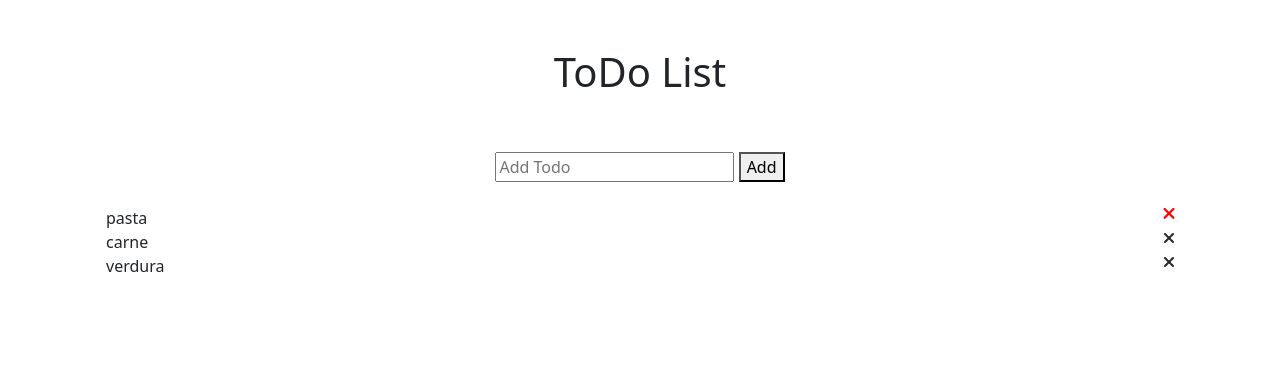
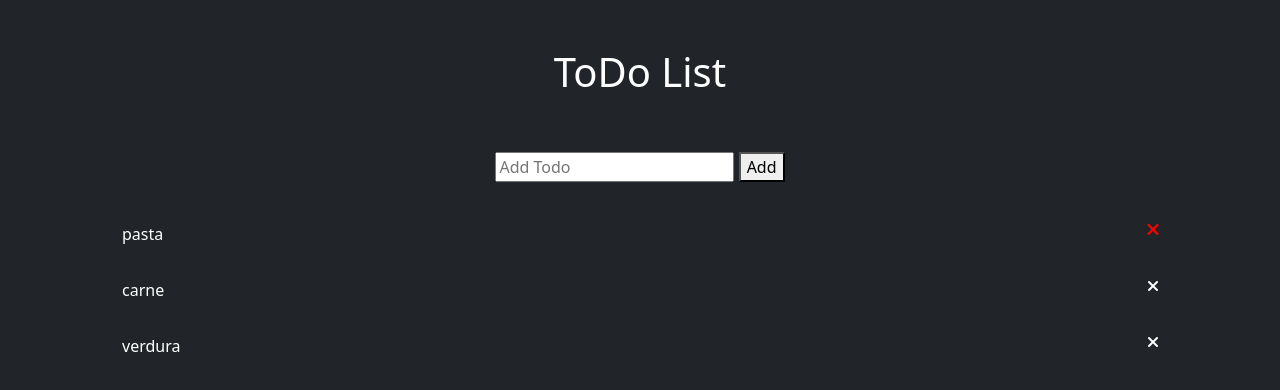
Before and after one commit to LucaBonifazio/vue-todolist, a plain HTML site: page index.html in a window 1280 px wide. In both pictures the pointer is over the icon 1169 px from the left and 218 px from the top of the page. Drawn offline with nearby package versions, Linux system fonts and the light colour scheme.

Commit message:
add style

```diff
--- a/css/style.css
+++ b/css/style.css
@@ -1,6 +1,13 @@
 .fa-times:hover{
-    color: red;
+    color: rgb(255, 0, 0);
     transform: scale(1.1);
+    cursor: pointer;
+}
+
+li span:hover{
+    color: rgb(75, 250, 0);
+    transform: scale(1.1);
+    cursor: pointer;
 }
 
 .todo .disabled {
--- a/index.html
+++ b/index.html
@@ -12,7 +12,7 @@
 	<link rel="stylesheet" href="css/style.css">
 	<script src="js/script.js" defer></script>
 </head>
-<body>
+<body class="bg-dark text-white">
     <div id="root" class="container text-center" v-cloak>
         <h1 class="p-5">ToDo List</h1>
         <div class="new_todo">
@@ -21,7 +21,7 @@
         </div>
         <div class="todos_container">
             <ul v-if="todos.length !== 0" class="d-flex flex-column justify-content-center p-4">
-                <li class="todo list-group-item d-flex justify-content-between" v-for="(todo, i) in todos" :key="i">
+                <li class="todo list-group-item d-flex justify-content-between p-3" v-for="(todo, i) in todos" :key="i">
                     <span :class="{'disabled' : todo.done}" @click.prevent="toggleTodo(todo)">{{ todo.text }}</span>
                     <i class="fas fa-times" @click="deleteTodo(i)"></i>
                 </li>
--- a/js/script.js
+++ b/js/script.js
@@ -20,7 +20,7 @@ new Vue ({
     },
     methods: {
         addNewTodo() {
-            this.todos.push(this.newTodo);
+            this.todos.push({text: this.newTodo});
             this.newTodo = '';
         },
         deleteTodo(index) {
```
